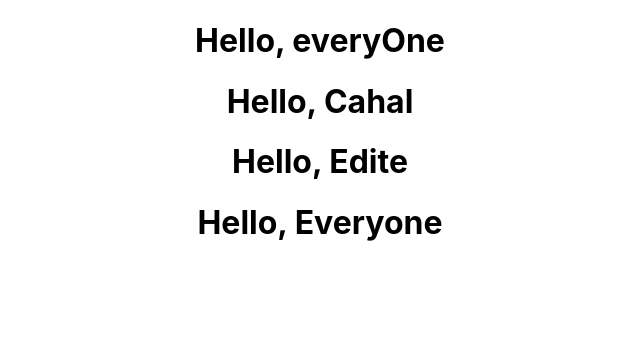
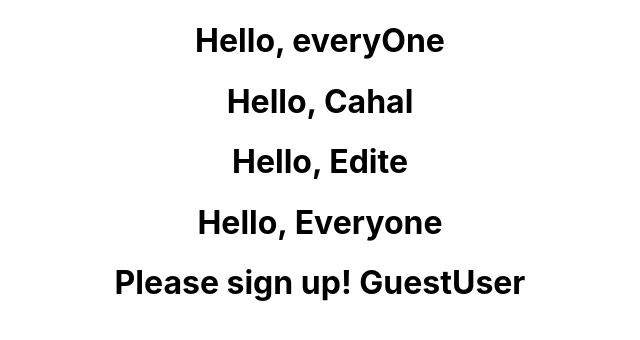
Before and after one commit to sato-c/hello-react-world, a React (Create React App) app: page / in a window 1280 px wide. Shown: the top 340 px of the page, without its empty margins (320-960 px from the left). Built offline with nearby package versions, Linux system fonts and the light colour scheme; the HTML template or start-up script is replaced by a standard one.

Commit message:
イベント処理/条件付きレンダー

```diff
--- a/src/App.tsx
+++ b/src/App.tsx
@@ -1,6 +1,50 @@
 import React from 'react';
 // import logo from './logo.svg';
 import './App.css';
+
+interface GreetingProps {
+    isLoggedIn: boolean;
+}
+
+interface GreetingState {
+    isLoggedIn: boolean;
+}
+
+interface LoginGreeting {
+    name: string;
+}
+
+function UserGreeting(props: LoginGreeting) {
+    return <h1>Welcome back! {props.name}</h1>
+}
+
+function GuestGreeting(props: LoginGreeting) {
+    return <h1>Please sign up! {props.name}</h1>
+}
+
+class Greeting extends React.Component<GreetingProps,GreetingState> {
+    constructor(props: GreetingProps) {
+        super(props);
+
+        this.state = {
+            isLoggedIn: props.isLoggedIn,
+        }
+    }
+
+    handleClick = () => {
+        this.setState({
+            isLoggedIn: !this.state.isLoggedIn,
+        })
+    }
+
+    render() {
+        if ( this.state.isLoggedIn ) {
+            return <UserGreeting name="" />
+        } else {
+            return <GuestGreeting name="GuestUser" />
+        }
+    }
+}
 
 interface WelcomeProps {
   name: string;
@@ -29,8 +73,10 @@ const App: React.FC = () => {
           <Welcome name="Cahal" />
           <Welcome name="Edite" />
           <Welcome name="Everyone" />
+
+            <Greeting isLoggedIn={false} />
         </div>
-  );
+        )
     }
 
 export default App;
```
Lines whose indentation alone changed are shown as unchanged.
